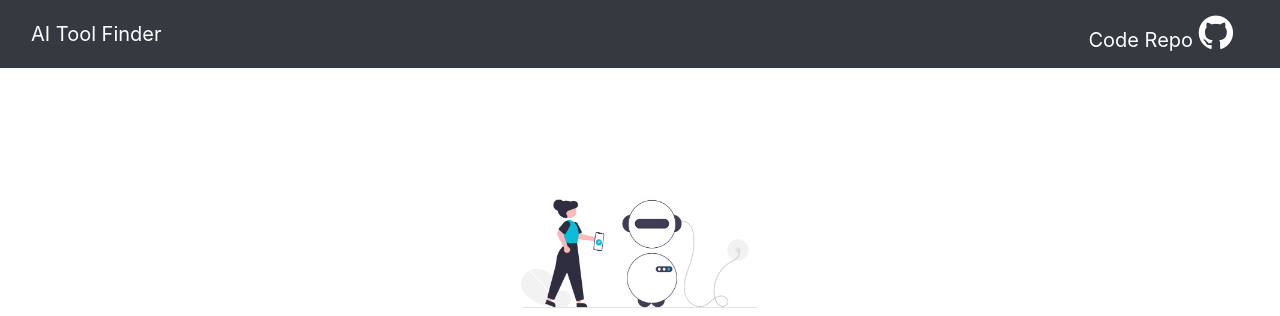
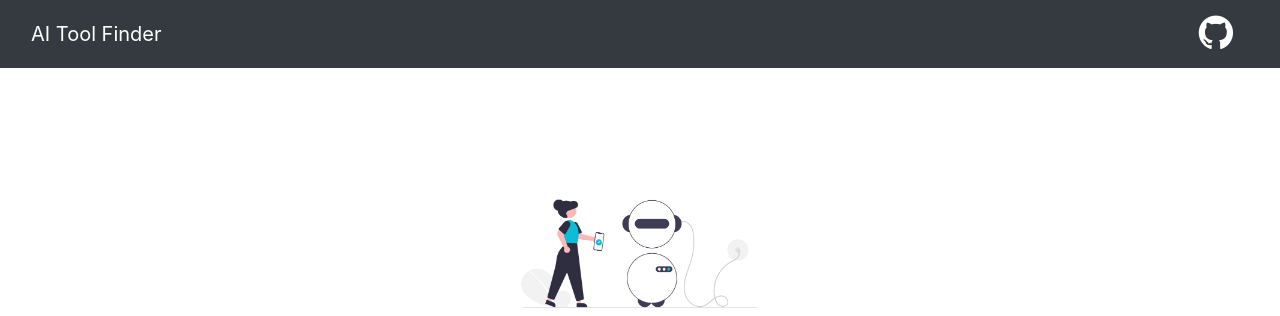
Before and after one commit to manuel-candelaria/ai_tool_search, a Flask app: page / in a window 1280 px wide. Shown: the top 316 px of the page. Run offline with Flask 3, Linux system fonts and the light colour scheme; some libraries are stand-ins or nearby versions.

Commit message:
Gen update

```diff
--- a/templates/layout.html
+++ b/templates/layout.html
@@ -31,7 +31,6 @@
           <div class="container-fluid">
               <a href="/" class="navbar-brand"> AI Tool Finder</a>
               <a href="https://github.com/manuel-candelaria/ai_tool_search"  class="navbar-brand" target="_blank">
-                Code Repo
                 <i class="fa fa-github fa-2x" aria-hidden="true"></i>
               </a>
           </div>
```
